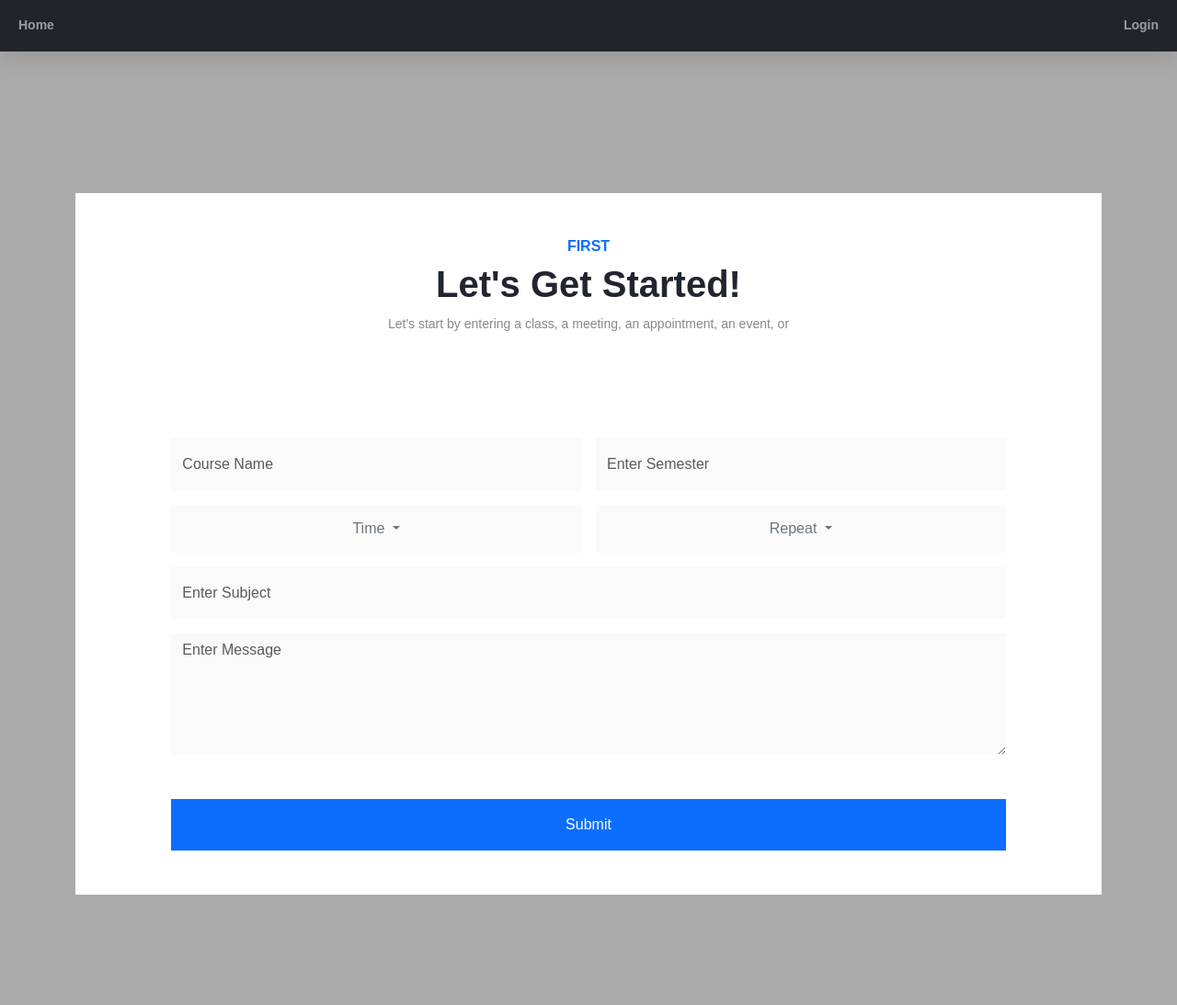
After one commit to avoethan/my-first-blog, a Django app: page /your_info in a window 1280 px wide. The commit adds this page. Shown: the whole page at 92% size. Run offline with Django 3.2, Linux system fonts and the light colour scheme; some libraries are stand-ins or nearby versions.

Commit message:
Created Questionaire

```diff
--- a/blog/static/css/style.css
+++ b/blog/static/css/style.css
@@ -2,6 +2,7 @@
 
 :root {
     --primary: #0d6efd;
+    --primary2: #CCCCCC;
     --dark: #21252f;
     --body: #888;
     --white: #ffffff;
@@ -215,7 +216,7 @@ section {
 .social-icons a:hover {
     color: var(--primary);
     background-color: transparent;
-    border-color: var(--primarys);
+    border-color: var(--primary);
 }
 
 
--- a/blog/templates/blog/base.html
+++ b/blog/templates/blog/base.html
@@ -6,7 +6,7 @@
     <title>Schedule Sensei</title>
     <link href="https://cdn.jsdelivr.net/npm/bootstrap@5.3.0-alpha3/dist/css/bootstrap.min.css" rel="stylesheet" integrity="sha384-KK94CHFLLe+nY2dmCWGMq91rCGa5gtU4mk92HdvYe+M/SXH301p5ILy+dN9+nJOZ" crossorigin="anonymous">
     <link href='static/css/fullcalendar.css' rel='stylesheet' />
-    <link href="css/style.css" rel="stylesheet" />
+    <link href="static/css/style.css" rel="stylesheet" />
 <link href='static/css/fullcalendar.print.css' rel='stylesheet' media='print' />
 
 <script src='static/js/jquery-1.10.2.js' type="text/javascript"></script>
@@ -176,8 +176,7 @@
 		text-align: center;
 		font-size: 14px;
 		font-family: "Helvetica Nueue",Arial,Verdana,sans-serif;
-		background-color: #CCCCCC;
-        background-image: url("/blog/static/img/cover.jpg");
+		background-color: #AAAAAA;
 		}
 
 	#wrap {
--- a/blog/templates/blog/landing.html
+++ b/blog/templates/blog/landing.html
@@ -6,7 +6,7 @@
         <div class="container">
             <div class="row">
                 <div class="col-lg-7 mx-auto text-center">
-                    <h1 class="display-4 text-white">Welcome to Schedule Sensei</h1>
+                    <h1 class="display-2 text-white">Welcome to Schedule Sensei</h1>
                     <p class="text-white my-3">Looking for a better way to organize your schedule?
                         Look no further! </p>
                     <a href="/sign_up" class="btn me-2 btn-primary">Get Started</a>
--- /dev/null
+++ b/blog/templates/blog/your_info.html
@@ -0,0 +1,64 @@
+{% extends 'blog/base.html' %}
+{% block title %}Welcome{% endblock %}
+{% block content %}
+
+<section id="Data">
+        <div class="container-fluid bg-white">
+            <div class="row mb-5">
+                <div class="col-md-8 mx-auto my-md-5 text-center">
+                    <h6 class="text-primary">FIRST</h6>
+                    <h1>Let's Get Started!</h1>
+                    <p>Let's start by entering a class, a meeting, an appointment, an event, or </p>
+                </div>
+            </div>
+
+            <form action="" class="row g-3 justify-content-center">
+                <div class="col-md-5">
+                    <input type="text" class="form-control" placeholder="Course Name">
+                </div>
+                <div class="col-md-5">
+                    <input type="text" class="form-control" placeholder="Enter Semester">
+                </div>
+                <div class="dropdown col-md-5 mx-lg-0">
+                  <button class="btn btn-outline-secondary dropdown-toggle form-control" type="button" data-bs-toggle="dropdown" aria-expanded="false">
+                    Time
+                  </button>
+                  <ul class="dropdown-menu">
+                    <li><a class="dropdown-item" href="#">Action</a></li>
+                    <li><a class="dropdown-item" href="#">Another action</a></li>
+                    <li><a class="dropdown-item" href="#">Something else here</a></li>
+                  </ul>
+                </div>
+                <div class="dropdown col-md-5 mx-lg-0">
+                  <button class="btn btn-outline-secondary dropdown-toggle form-control" type="button" data-bs-toggle="dropdown" aria-expanded="false">
+                    Repeat
+                  </button>
+                  <ul class="dropdown-menu">
+                      <li><a class="dropdown-item" href="#">Once</a></li>
+                      <li><a class="dropdown-item" href="#">Sunday</a></li>
+                    <li><a class="dropdown-item" href="#">Monday</a></li>
+                    <li><a class="dropdown-item" href="#">Tuesday</a></li>
+                    <li><a class="dropdown-item" href="#">Wednesday</a></li>
+                    <li><a class="dropdown-item" href="#">Thursday</a></li>
+                    <li><a class="dropdown-item" href="#">Friday</a></li>
+                    <li><a class="dropdown-item" href="#">Saturday</a></li>
+                    <li><a class="dropdown-item" href="#">MWF</a></li>
+                    <li><a class="dropdown-item" href="#">TTR</a></li>
+                  </ul>
+                </div>
+                <div class="col-md-10">
+                    <input type="text" class="form-control" placeholder="Enter Subject">
+                </div>
+                <div class="col-md-10">
+                    <textarea name="" id="" cols="30" rows="5" class="form-control"
+                        placeholder="Enter Message"></textarea>
+                </div>
+                <div class="col-md-10 my-md-5 d-grid">
+                    <button class="btn btn-primary">Submit</button>
+                </div>
+            </form>
+
+        </div>
+    </section>
+
+{% endblock %}
--- a/blog/urls.py
+++ b/blog/urls.py
@@ -4,5 +4,6 @@ from . import views
 urlpatterns = [
     path('', views.landing, name='landing'),
     path('home', views.home, name='home'),
+    path('your_info', views.your_info, name='your_info'),
     path('sign_up', views.sign_up, name='sign_up'),
 ]
--- a/blog/views.py
+++ b/blog/views.py
@@ -13,6 +13,10 @@ def home(request):
 def landing(request):
     return render(request, 'blog/landing.html')
 
+def your_info(request):
+    return render(request, 'blog/your_info.html')
+
+
 def sign_up(request):
     if(request.method == 'POST'):
         form = RegisterForm(request.POST)
```
Also changed, not shown: blog/forms.py (line endings or trailing spaces).
